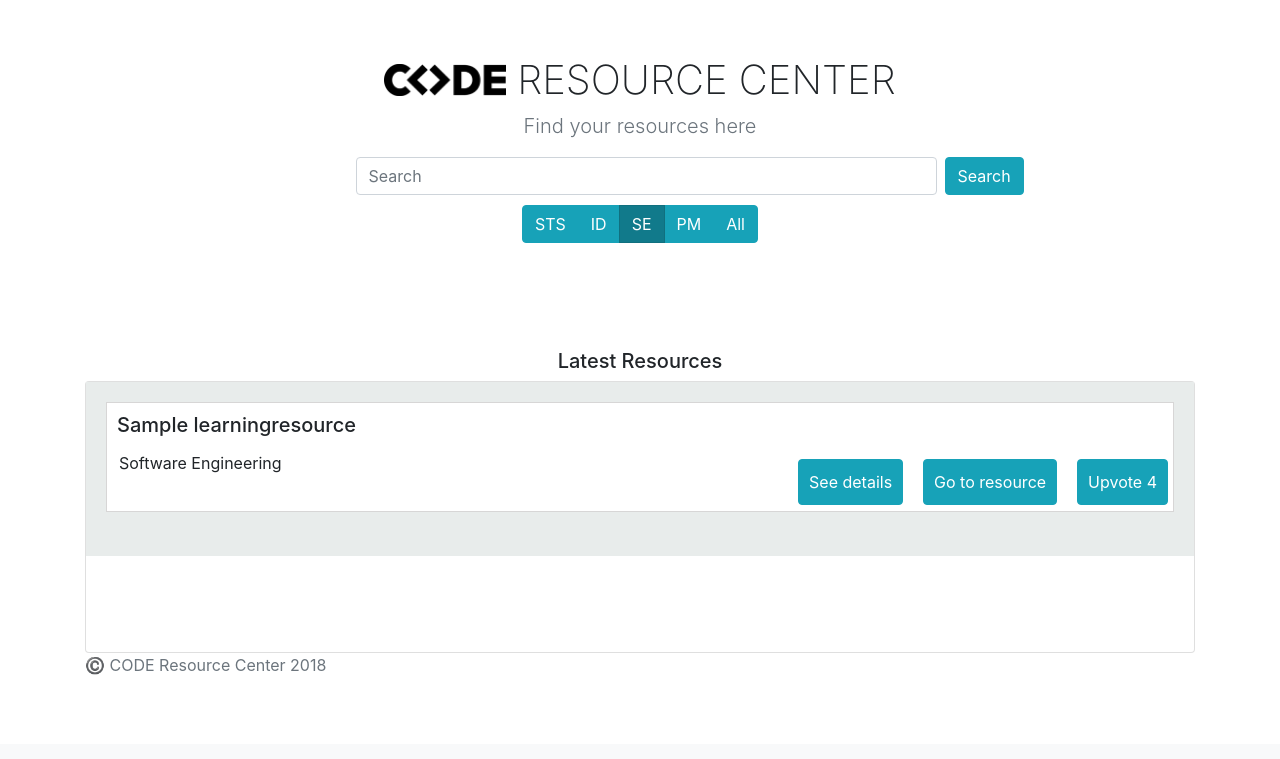
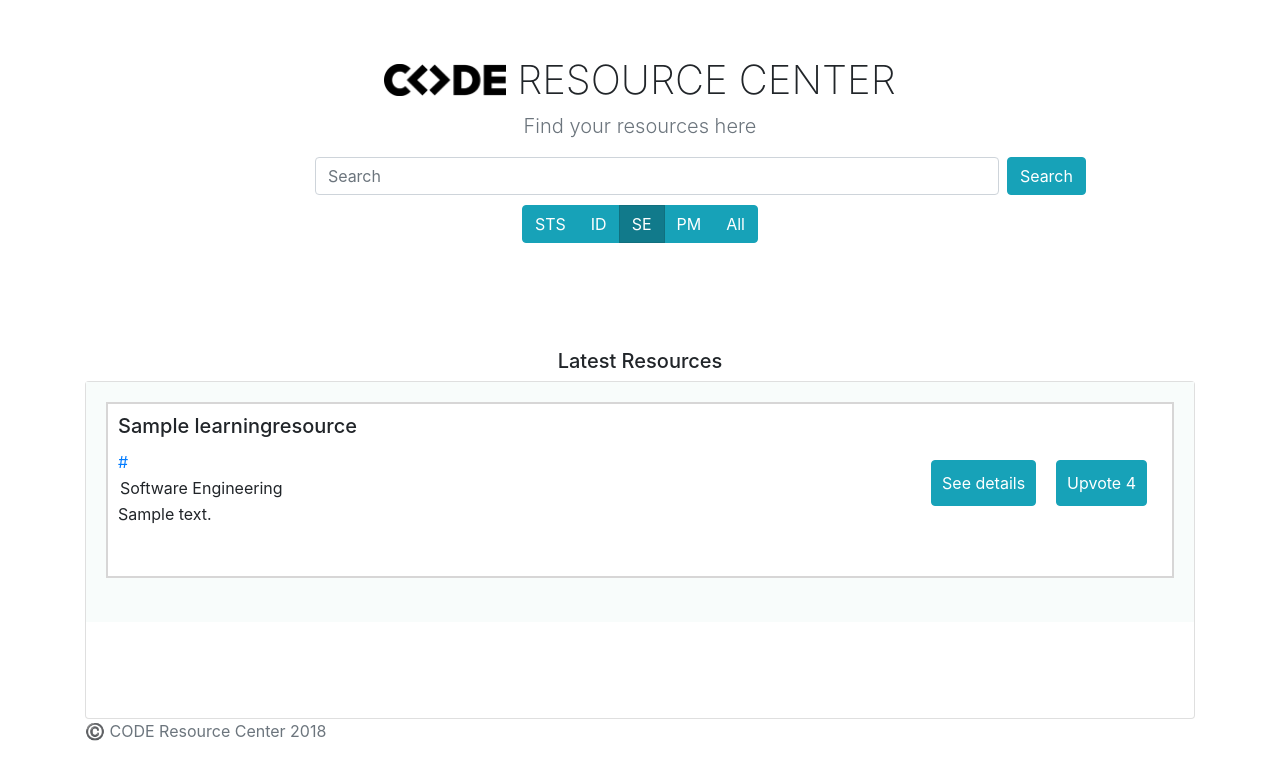
Before and after one commit to codeuniversity/code-resource-center, a Django app: page /dashboard/se_filter in a window 1280 px wide. Shown: the part 56-815 px from the top of the page. Before the commit the page ends 731 px from the top, so only its background shows below. Run offline with Django 3.2, Linux system fonts and the light colour scheme; data comes from the database, SQL or seed files in the repository; tables that the repository leaves empty hold one stand-in row (values such as "Sample post"); parts of the project's set-up code (start-up, migrations or seed data) failed here and were passed over; some libraries are stand-ins or nearby versions.

Commit message:
Add short description and url to dashboard, general styling

```diff
--- a/dashboard/templates/dashboard.html
+++ b/dashboard/templates/dashboard.html
@@ -10,11 +10,11 @@
         <p class="lead text-muted">Find your resources here</p>
         <div>
 
-            <div class="input-group form-inline" style="padding-left: 22%">
+            <div class="input-group form-inline" style="padding-left: 18%">
               <form class="form-inline" action="{% url 'dashboard:searchResult' %}" method="get">
                 {% csrf_token %}
-                <input class="form-control mr-sm-2" type="search" name ="q" size="50" placeholder="Search" aria-label="Search">
-                <button class="btn my-2 my-sm-0 btn-info" type="submit" >Search</button>
+                <input class="form-control mr-sm-2" type="search" name ="q" size="60" placeholder="Search" aria-label="Search">
+                <button class="btn my-2 my-sm-0 btn-info" type="submit">Search</button></input>
               </form>
             </div>
 
@@ -51,32 +51,42 @@
 <div class="card w-120">
   {% if not query %}
     <div>
-        <div class="card-body" style="background-color: rgb(232, 236, 235);">
+        <div class="card-body" style="background-color: rgb(248, 252, 251); border: white">
 
         {% for learningResource in learningResources %}
-            <div style="border: 1px solid #D7D6D6; padding: 10px; background-color: rgb(255, 255, 255)">
+            <div style="border: 2px solid #D7D6D6; padding: 10px; background-color: rgb(255, 255, 255)">
 
+              <!-- For titles longer than 50 chars, shorten -->
               {% if learningResource.title|length > 50 %}
                 <h5 class="card-title">{{ learningResource.short_title }}</h5>
               {% else %}
                 <h5 class="card-title">{{ learningResource.title }}</h5>
               {% endif %}
-              <div class="row" style="float:right; margin-top: 0px">
+
+              <div class="row" style="float:right; margin: 0px 5px 0px 0px">
                   <a onclick="javascript:window.location.href='{% url 'detail' learningResource.id %}';"
                     class="btn btn-primary btn-info"
                     style="padding: 10px; margin: 10px; color: white">
                             See details</a>
                   <br/>
                   <br/>
-                  <a href="{{ learningresource.resource.url }}"
-                    class="btn btn-primary btn-info"
-                    style=" padding: 10px; margin: 10px">
-                          Go to resource</a>
                   <a class="btn btn-primary btn-info"
                     style=" padding: 10px; margin: 10px; color: white"">
                         Upvote 4</a>
                 </div>
+
+              <!-- Direct URL -->
+              <a href="{{ learningResource.url }}">{{ learningResource.url }}</a>
+
+              <!-- Department -->
               <div class="card-text" style="padding: 2px;">{{ learningResource.department }}</div>
+
+              <!-- For descriptions longer than 100 chars, shorten -->
+              {% if learningResource.description|length > 150 %}
+                <p class="card-text">{{ learningResource.short_description }}</p>
+              {% else %}
+                <p class="card-text">{{ learningResource.description }}</p>
+              {% endif %}
               <br/>
           </div>
           <br/>
--- a/learningresource/models.py
+++ b/learningresource/models.py
@@ -40,6 +40,9 @@ class LearningResource(models.Model):
     def short_title(self):
         return '{}...'.format(self.title[:50])
 
+    def short_description(self):
+        return '{}...'.format(self.description[:150])
+
 class LearningResourceTag(models.Model):
     tag = models.ForeignKey(Tag, on_delete=models.CASCADE)
     learningresource = models.ForeignKey(LearningResource, on_delete=models.CASCADE)
```
Also changed, not shown: learningresource/templates/learningresource/create.html (+12 -16 lines), learningresource/templates/learningresource/detail.html (+17 -11 lines).
